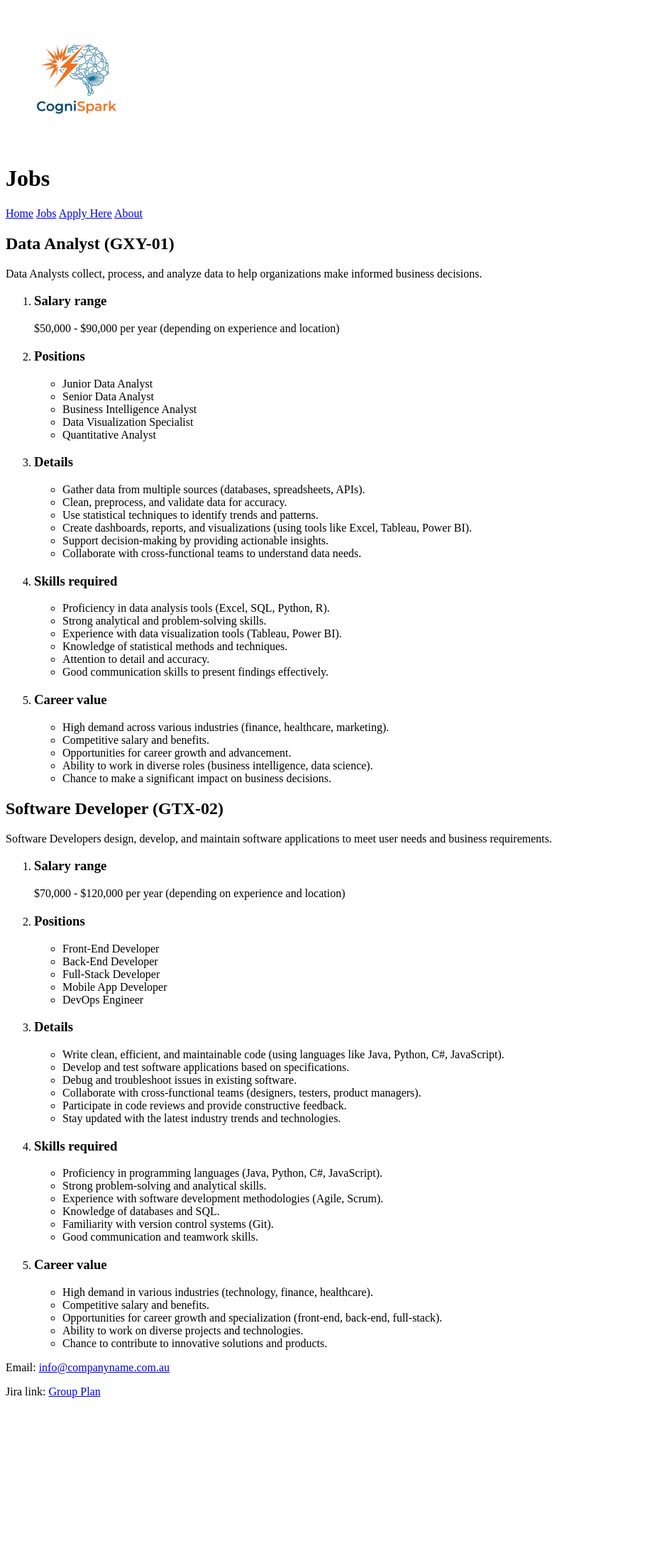
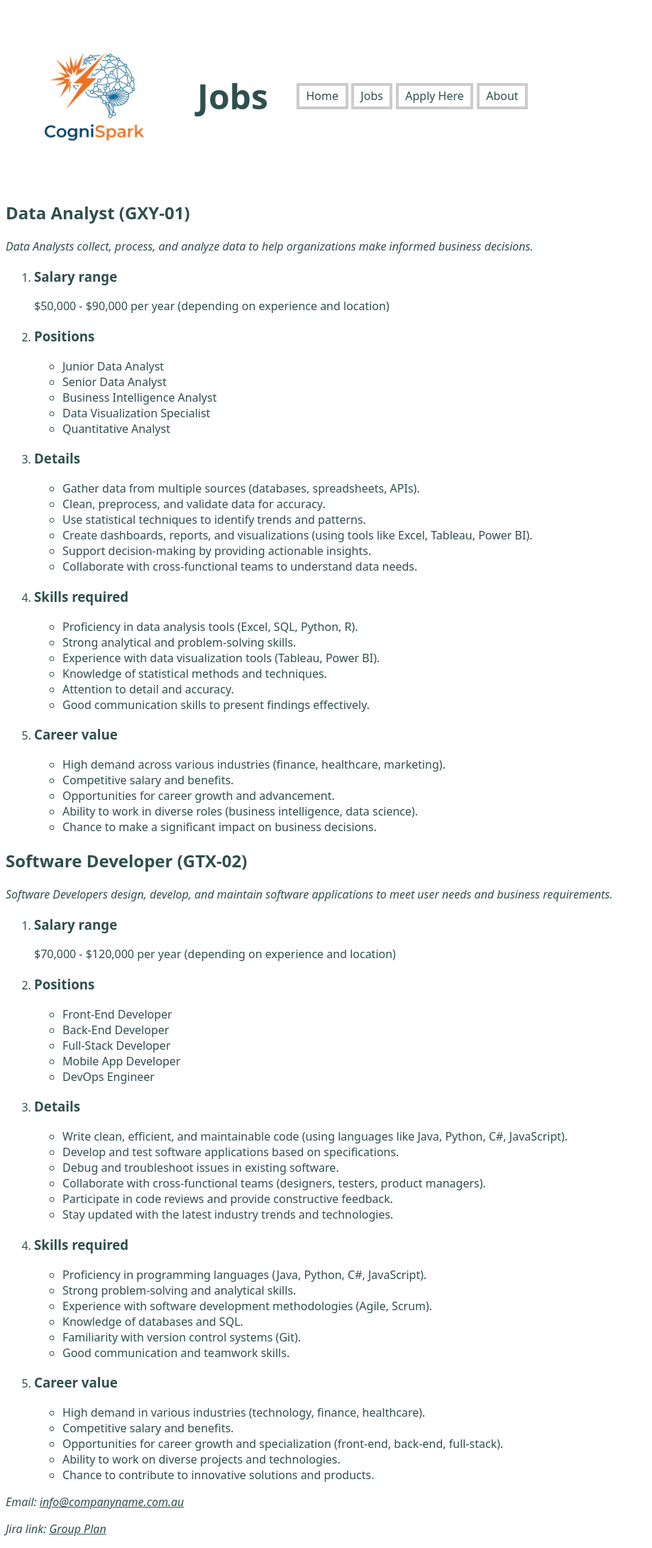
Before and after one commit to 106209751/Group-Projects, a PHP site: page /project1/jobs.html in a window 1280 px wide. Shown: the whole page at 71% size, without its empty margins (0-919 px from the left). Before the commit the page ends 1970 px from the top, so only its background shows below. Run offline with PHP 8.4, Linux system fonts and the light colour scheme.

Commit message:
add css to all html pages

```diff
--- a/project1/jobs.html
+++ b/project1/jobs.html
@@ -3,24 +3,27 @@
 <head>
     <meta charset="UTF-8">
     <meta name="viewport" content="width=device-width, initial-scale=1.0">
+    <link href="styles/styles.css" rel="stylesheet">
     <title>Jobs Available</title>
 </head>
 
 <body class="body">
 
-    <img src="https://106209751.github.io/Group-Projects/project1/images/Companylogo.png" alt="Company Logo" width="200" height="200">
-
-
-    <h1 class="main-title">Jobs</h1>
-    <nav class="navbar">
-        <a class="nav-link" href="index.html">Home</a>
-        <a class="nav-link" href="jobs.html">Jobs</a>
-        <a class="nav-link" href="apply.html">Apply Here</a>
-        <a class="nav-link" href="about.html">About</a>
-    </nav>
+    <div class="header">
+        <div class="logo"><img src="https://106209751.github.io/Group-Projects/project1/images/Companylogo.png" alt="Company Logo" width="250" height="250"></div>
+        <div><h1><strong>Jobs</strong></h1></div>
+        <div>
+            <nav>
+            <a href="index.html">Home</a>
+            <a href="jobs.html">Jobs</a>
+            <a href="apply.html">Apply Here</a>
+            <a href="about.html">About</a>
+        </nav>
+        </div>
+    </div>
 
     <section class="job-section">
-        <h2 class="job-title">Data Analyst (GXY-01)</h2>
+        <h2 class="job-title"><strong>Data Analyst (GXY-01)</strong></h2>
         <aside class="job-aside">Data Analysts collect, process, and analyze data to help organizations make informed business decisions.</aside>
         <ol class="job-list">
             <li class="job-list-item"><h3 class="job-heading">Salary range</h3></li>
@@ -63,7 +66,7 @@
     </section>
 
     <section class="job-section">
-        <h2 class="job-title">Software Developer (GTX-02)</h2>
+        <h2 class="job-title"><strong>Software Developer (GTX-02)</strong></h2>
         <aside class="job-aside">Software Developers design, develop, and maintain software applications to meet user needs and business requirements.</aside>
         <ol class="job-list">
             <li class="job-list-item"><h3 class="job-heading">Salary range</h3></li>
--- a/project1/styles/styles.css
+++ b/project1/styles/styles.css
@@ -1,3 +1,99 @@
 /*
 Wut
 */
+
+h1, .main-title {
+    color: rgb(0, 128, 128);
+    font-size: 3em;
+    font-weight: bold;
+}
+h2 {
+    color: purple;
+    font-weight: bold;
+    font-size: 1.5em;
+}
+* {
+    font-family: system-ui, -apple-system, BlinkMacSystemFont, 'Segoe UI', Roboto, Oxygen, Ubuntu, Cantarell, 'Open Sans', 'Helvetica Neue', sans-serif;
+    color: #2F4F4F;
+}
+
+aside, footer {
+    font-style: italic;
+}
+
+table, caption, tr, th, td, tbody, tfoot {
+    border: 1px solid black;
+}
+
+#images {
+    text-align: center;
+}
+#headings {
+    color: red;
+}
+
+.special {
+    color: darkorange;
+    font-weight: bold;
+}
+
+.months {
+    text-align: right;
+}
+
+nav a {
+    text-decoration: none;
+    padding: 0.2em 0.6em;
+    border: 4px solid #ccc;
+
+}
+nav a:hover{
+    background-color: lightblue;
+    border-color: darkblue;
+}
+
+ol li ul{
+    list-style-type: square;
+}
+
+aside:hover {
+    display: none;
+}
+
+/* .header img {
+  float: left;
+  width: 100px;
+  height: 100px;
+  background: #555;
+} */
+
+/* .header h1{
+    position: relative;
+    top: 18px;
+    left: 15px;
+} */
+
+/* .header nav{
+    position:relative;
+    bottom: 50px;
+    left: 100px;
+    text-align: center;
+} */
+.header{
+    display: flex;
+    align-items: center;
+    justify-content: start;
+    gap: 10px;
+}
+.logo{
+    margin-right: 10px;
+    position:relative;
+    top:0;
+    left:0;
+   right:0;
+   text-align:center;
+}
+
+h1{
+    margin-right: 30px;
+}
```
Also changed, not shown: project1/about.html (+11 -2 lines), project1/apply.html (+7 -2 lines), project1/index.html (+9 -3 lines), project1/styles/dl.css (added, +21 -0 lines), project1/images/Companylogo.png.
